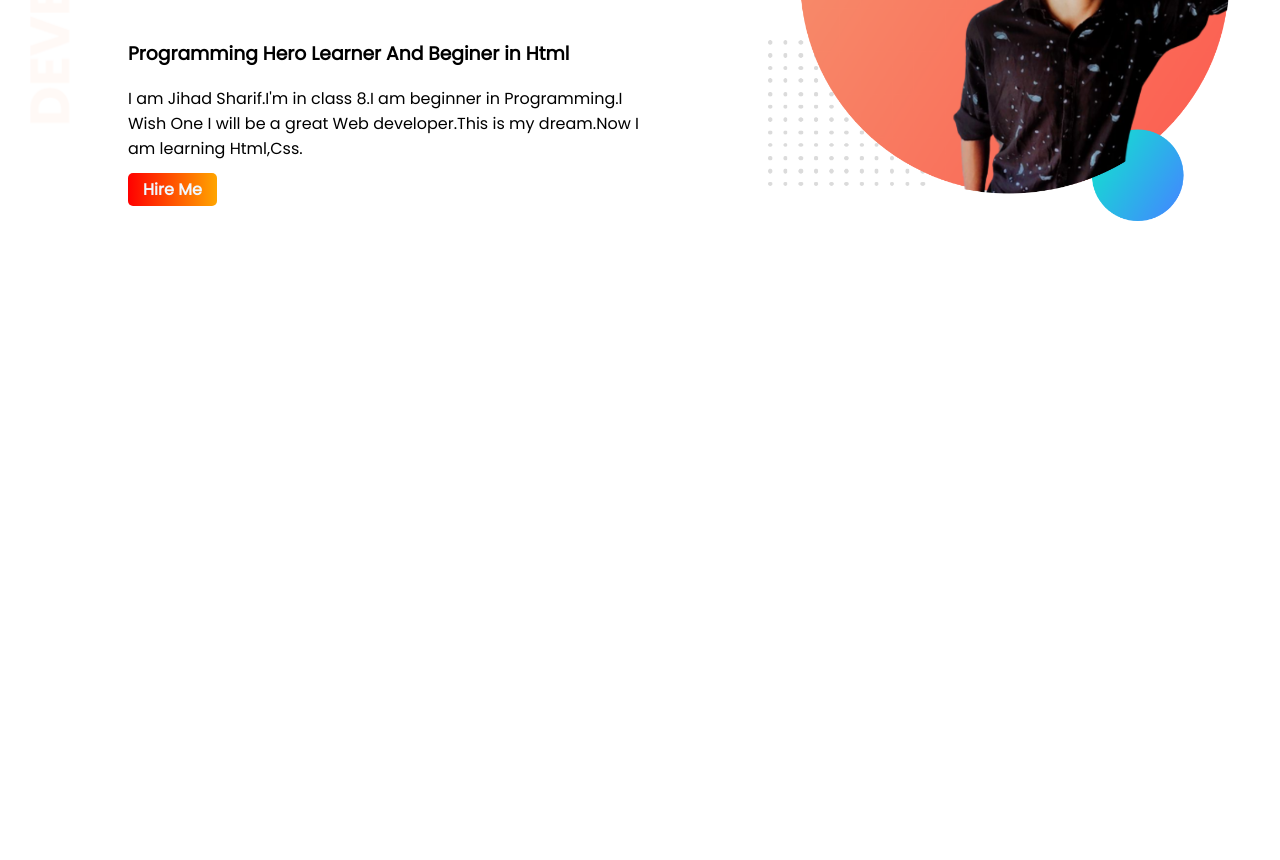
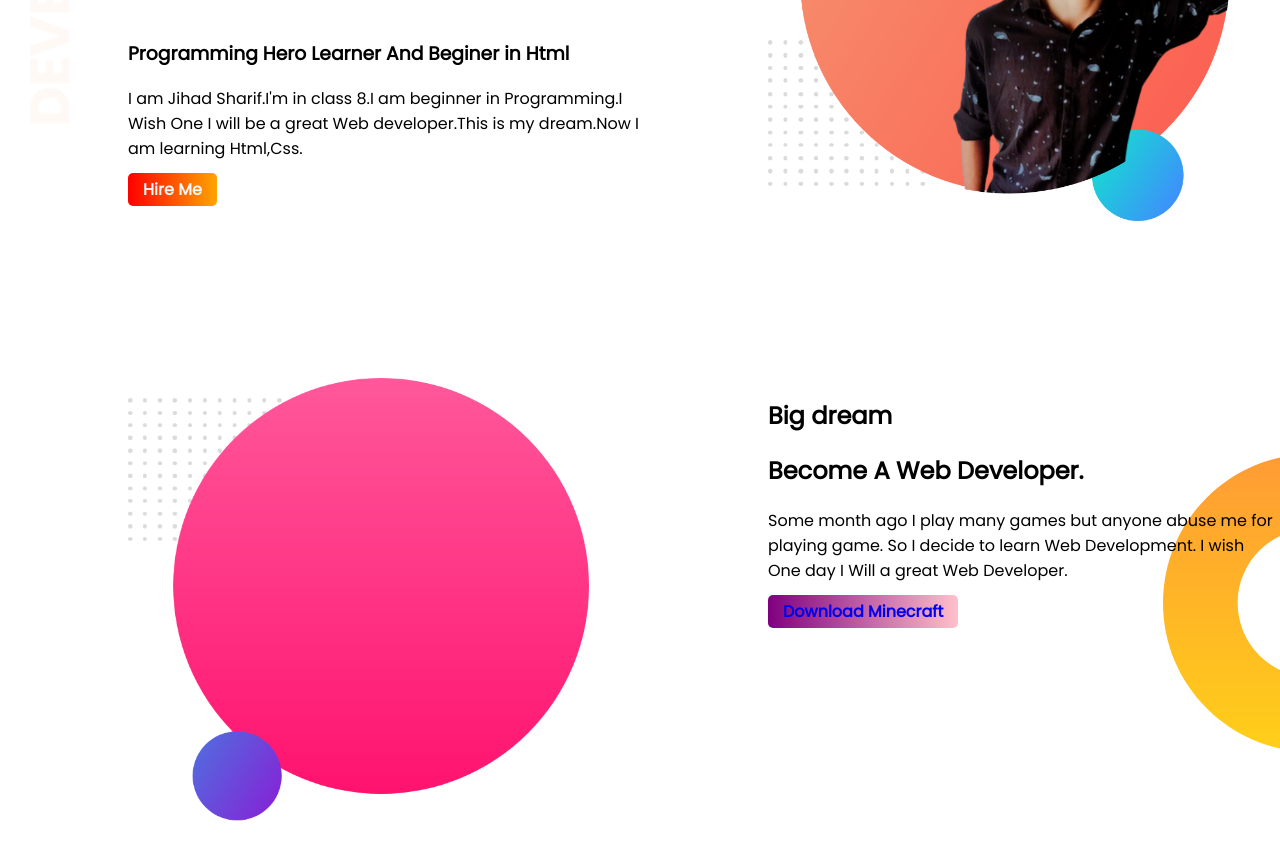
Before and after one commit to Jihad1118/Developer-portfolio, a plain HTML site: page index.html in a window 1280 px wide. Shown: the part 236-1096 px from the top of the page. Before the commit the page ends 800 px from the top, so only its background shows below. Drawn offline with Linux system fonts and the light colour scheme.

Commit message:
New Section Added

```diff
--- a/index.html
+++ b/index.html
@@ -25,6 +25,19 @@
         <img src="/Developer-portfolio/image/js-one.png" alt="">
     </div>
 </section>
+<section id="dream-big">
+<div class="half-width">
+    <img src="/Developer-portfolio/image/my-bg2.png" alt="">
+    </div>
+
+<div class="half-width" >
+    <h1>Big dream</h1>
+    <h2>Become A Web Developer.</h2>
+    <p> Some month ago I play many games but anyone abuse me for playing game. So I decide to learn Web Development. I wish One day I Will a great Web Developer. </p>
+    <a id="link-button-two-anchor" target="_blank" href="https://launcher.mojang.com/download/MinecraftInstaller.exe">Download Minecraft</a>
+</div>
+
+</section>
 
 
 </body>
--- a/style.css
+++ b/style.css
@@ -1,6 +1,6 @@
 body{
     font-family: 'Poppins', sans-serif;
-    margin: 0px;
+    margin: 0px 0px 0px 0px;
 }
 .welcome-heading-one{
     font-size: 50px;
@@ -19,6 +19,7 @@ body{
     display: flex;
    background-image: url(/Developer-portfolio/image/top-banner.png);
    background-repeat: no-repeat;
+   margin:0px 0px 150px 0px;
 }
 #Hire-me-button-anchor{
     font-weight: 700;
@@ -28,3 +29,17 @@ body{
 color: aliceblue;
     text-decoration: none;
 }
+#dream-big{
+    display: flex;
+    margin:0px 0px 150px 0px;
+    background-image: url(/Developer-portfolio/image/dream-bg.png);
+    background-repeat: no-repeat;
+    background-position: right;
+}
+#link-button-two-anchor{
+    font-weight: 700;
+    text-decoration: none;
+    border-radius: 5px;
+    background-image: linear-gradient(90deg, purple, pink);
+    padding: 5px 15px 5px 15px;
+}
```
